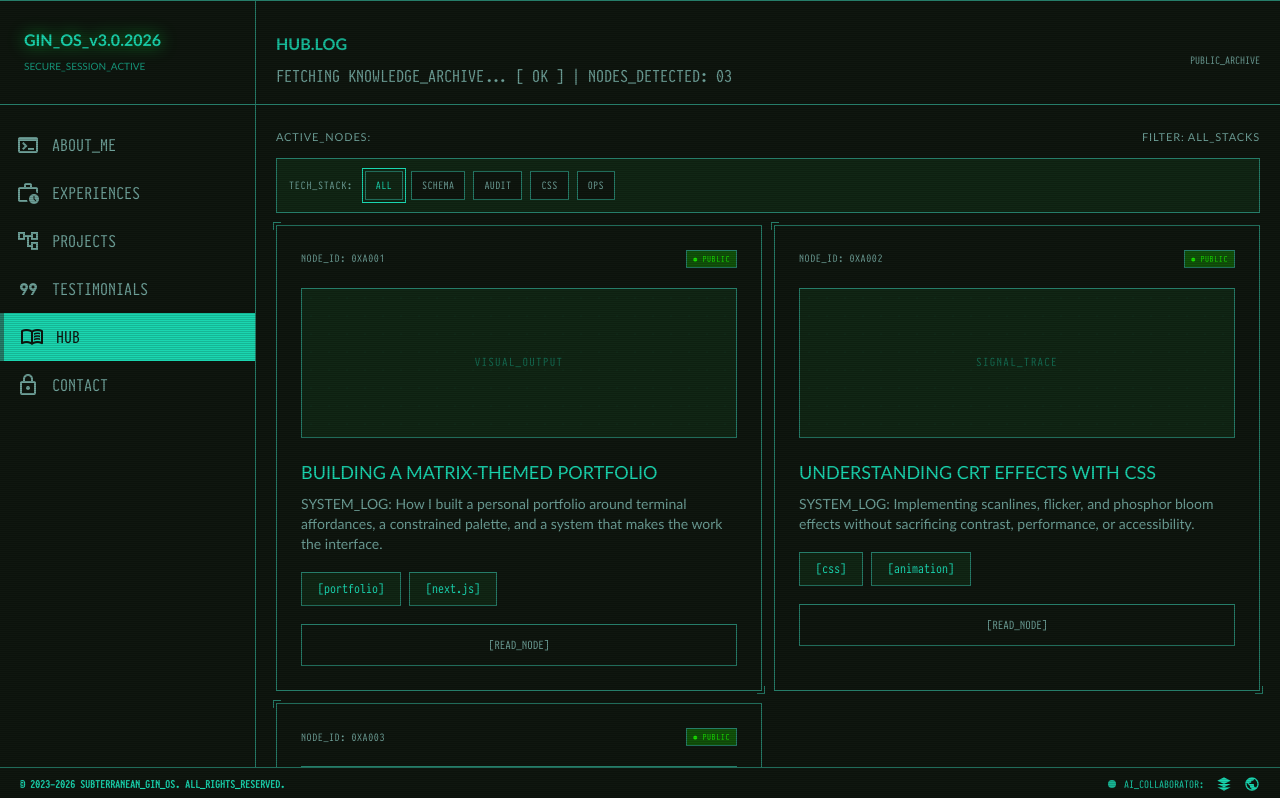
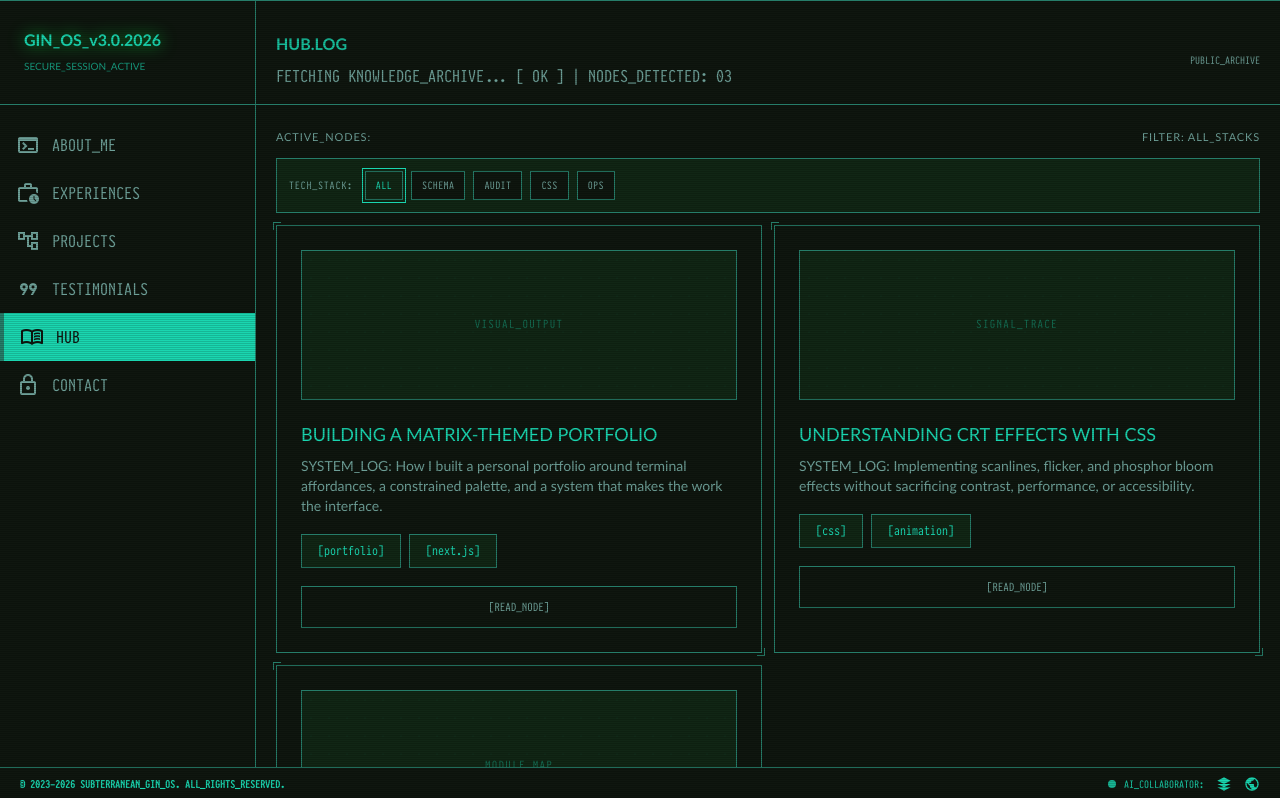
Before and after one commit to ginn1111/maxtrix-portfolio, a Next.js app: page /hub in a window 1280 px wide. Shown: the top 798 px of the page. Built offline with nearby package versions, Linux system fonts and the light colour scheme.

Commit message:
style: refine toc and blog cards

```diff
--- a/components/blog/article-toc.tsx
+++ b/components/blog/article-toc.tsx
@@ -1,17 +1,28 @@
 "use client";
 
 import { useEffect, useState } from "react";
+import { ScrambleText } from "../ui/scramble-text";
 
 type TocItem = { id: string; label: string };
 
-export function ArticleToc({ items, mobile = false }: { items: TocItem[]; mobile?: boolean }) {
+export function ArticleToc({
+  items,
+  mobile = false,
+}: {
+  items: TocItem[];
+  mobile?: boolean;
+}) {
   const [active, setActive] = useState(items[0]?.id ?? "");
 
   useEffect(() => {
-    const headings = items.map((item) => document.getElementById(item.id)).filter(Boolean) as HTMLElement[];
+    const headings = items
+      .map((item) => document.getElementById(item.id))
+      .filter(Boolean) as HTMLElement[];
     const onScroll = () => {
       const current = headings.reduce((selected, heading) => {
-        return heading.getBoundingClientRect().top <= 140 ? heading.id : selected;
+        return heading.getBoundingClientRect().top <= 140
+          ? heading.id
+          : selected;
       }, items[0]?.id ?? "");
       setActive(current);
     };
@@ -24,8 +35,11 @@ export function ArticleToc({ items, mobile = false }: { items: TocItem[]; mobile
     <ul className="border-l border-outline-variant">
       {items.map((item) => (
         <li key={`${item.id}-${item.label}`}>
-          <a href={`#${item.id}`} className={`block border-l px-3 py-1.5 font-mono text-xs uppercase transition-colors focus-visible:animate-flicker focus-visible:bg-primary-container focus-visible:text-on-primary-container ${active === item.id ? "-ml-px border-primary-fixed-dim bg-primary-muted/10 text-primary-fixed-dim" : "border-transparent text-on-surface-variant hover:border-primary-dim hover:text-on-surface"}`}>
-            {item.label}
+          <a
+            href={`#${item.id}`}
+            className={`block border-l px-3 py-1.5 font-mono text-xs uppercase transition-colors focus-visible:animate-flicker focus-visible:bg-primary-container focus-visible:text-on-primary-container ${active === item.id ? "-ml-px border-primary-fixed-dim bg-primary-muted/10 text-primary-fixed-dim" : "border-transparent text-on-surface-variant hover:border-primary-dim hover:text-on-surface"}`}
+          >
+            <ScrambleText text={item.label} />
           </a>
         </li>
       ))}
@@ -35,11 +49,23 @@ export function ArticleToc({ items, mobile = false }: { items: TocItem[]; mobile
   if (mobile) {
     return (
       <details className="my-6 lg:hidden">
-        <summary className="cursor-pointer border border-outline-variant bg-surface-container-low p-3 font-mono text-xs uppercase text-on-surface">ON_THIS_PAGE</summary>
+        <summary className="cursor-pointer border border-outline-variant bg-surface-container-low p-3 font-mono text-xs uppercase text-on-surface">
+          ON_THIS_PAGE
+        </summary>
         {links}
       </details>
     );
   }
 
-  return <aside className="hidden lg:sticky lg:top-24 lg:block lg:self-start" aria-label="Table of contents"><h2 className="mb-3 font-mono text-[11px] uppercase tracking-[0.1em] text-primary-fixed-dim">ON_THIS_PAGE</h2>{links}</aside>;
+  return (
+    <aside
+      className="hidden lg:sticky lg:top-24 lg:block lg:self-start"
+      aria-label="Table of contents"
+    >
+      <h2 className="mb-3 font-mono text-[11px] uppercase tracking-[0.1em] text-primary-fixed-dim">
+        ON_THIS_PAGE
+      </h2>
+      {links}
+    </aside>
+  );
 }
--- a/components/blog/blog-card.tsx
+++ b/components/blog/blog-card.tsx
@@ -1,6 +1,5 @@
+import type { BlogPost } from "@/data/blog";
 import Link from "next/link";
-import { Chip } from "@/components/terminal/chip";
-import type { BlogPost } from "@/data/blog";
 import { forwardRef } from "react";
 import { Badge } from "../ui/badge";
 
@@ -20,11 +19,6 @@ export const BlogCard = forwardRef<HTMLAnchorElement, { post: BlogPost }>(
         />
 
         <div className="relative">
-          <div className="mb-5 flex items-center justify-between gap-2.5 font-mono text-[10px] uppercase tracking-[0.06em] text-on-surface-variant">
-            <span>NODE_ID: 0xA{post.id}</span>
-            <Chip variant="public">PUBLIC</Chip>
-          </div>
-
           <div className="relative mb-5 grid min-h-[150px] place-items-center overflow-hidden border border-outline-variant bg-surface-container-low font-mono text-[11px] uppercase tracking-[0.12em] text-primary-dim">
             <span className="relative z-10">
               {post.id === "001"
```
